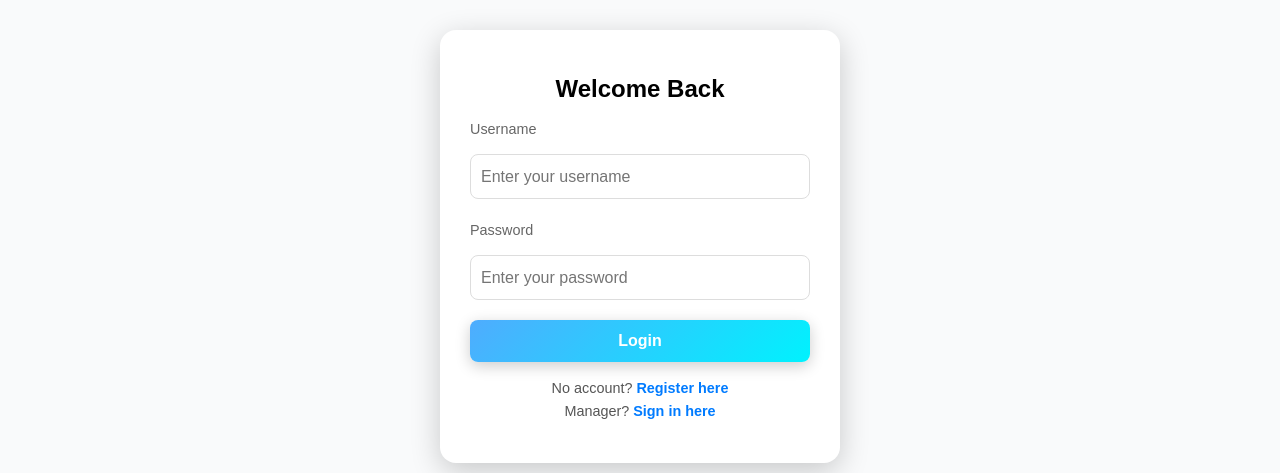
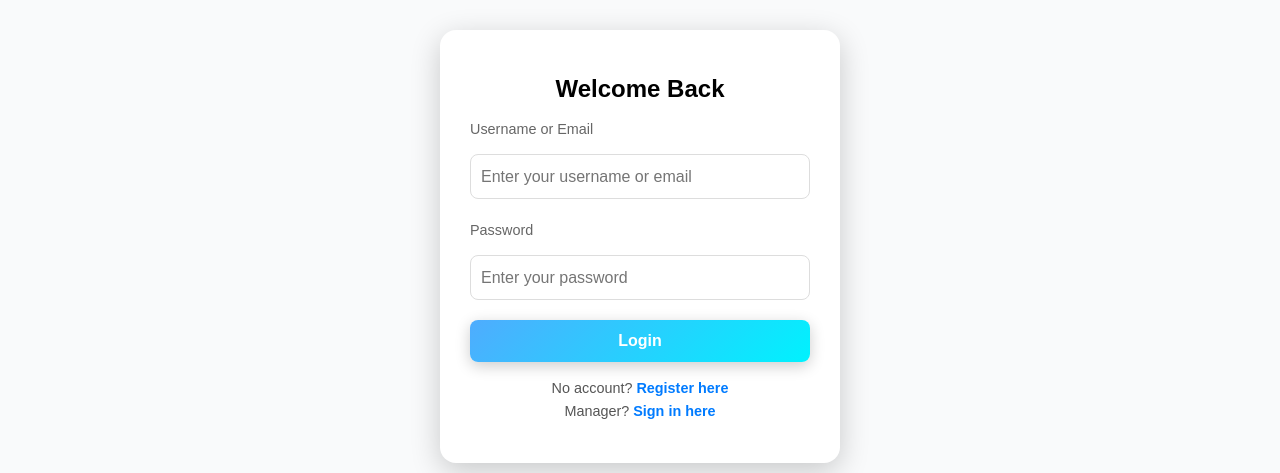
Before and after one commit to sadeheden/Pathmakers-web-app-, a React (Vite) app in the folder Site/client/: page /login in a window 1280 px wide. Shown: the part 148-621 px from the top of the page. Built offline with nearby package versions, Linux system fonts and the light colour scheme.

Commit message:
header fix

```diff
--- a/Site/client/src/components/Header.jsx
+++ b/Site/client/src/components/Header.jsx
@@ -48,9 +48,17 @@ const Header = () => {
     };
 
     // Call fetchUser once on mount
-    useEffect(() => {
+  // Listen for "userChanged" events (after login/register)
+useEffect(() => {
+    const handleUserChange = () => {
         fetchUser();
-    }, []);
+    };
+    window.addEventListener("userChanged", handleUserChange);
+    return () => {
+        window.removeEventListener("userChanged", handleUserChange);
+    };
+}, []);
+
 
     // Handle logout
     const handleLogout = async () => {
@@ -66,6 +74,7 @@ const Header = () => {
             if (!response.ok) throw new Error(`Logout failed: ${response.statusText}`);
             // Clean up
             localStorage.removeItem("authToken");
+            window.dispatchEvent(new Event("userChanged"));
             sessionStorage.removeItem("hasLoggedIn");
             localStorage.removeItem("currentStep");
             localStorage.removeItem("userResponses");
--- a/Site/client/src/pages/AuthForm.jsx
+++ b/Site/client/src/pages/AuthForm.jsx
@@ -6,11 +6,13 @@ const AuthForm = ({ isLogin, isManager }) => {
     const navigate = useNavigate();
     const [formData, setFormData] = useState(
         isLogin
-        ? { ...(isManager ? { password: "" } : { username: "", password: "" }) }
+            ? isManager
+                ? { password: "" }
+                : { identifier: "", password: "" } // use 'identifier' for username/email login
             : { username: "", email: "", password: "", confirmPassword: "", profileImage: null }
     );
     const [errors, setErrors] = useState({});
-    const [preview, setPreview] = useState(null); // For image preview
+    const [preview, setPreview] = useState(null);
 
     // Handle input changes
     const handleChange = (e) => {
@@ -18,10 +20,9 @@ const AuthForm = ({ isLogin, isManager }) => {
         setFormData((prevState) => ({ ...prevState, [id]: value }));
 
         if (errors[id]) {
-            setErrors((prev) => ({ ...prev, [id]: "" })); // ✅ Remove error message dynamically
+            setErrors((prev) => ({ ...prev, [id]: "" }));
         }
     };
-
 
     // Handle file input
     const handleFileChange = (e) => {
@@ -35,16 +36,15 @@ const AuthForm = ({ isLogin, isManager }) => {
         }
     };
 
+    // Validation (registration only)
     const validateForm = () => {
         if (isLogin) return {};
         const newErrors = {};
         if (!isManager && !formData.username.trim()) newErrors.username = "Username is required";
-
         if (!formData.email.trim() || !/\S+@\S+\.\S+/.test(formData.email)) newErrors.email = "Valid email is required";
         if (!formData.password || formData.password.length < 6) newErrors.password = "Password must be at least 6 characters";
         if (formData.password !== formData.confirmPassword) newErrors.confirmPassword = "Passwords do not match";
-
-        setErrors(newErrors); // ✅ Update errors state immediately
+        setErrors(newErrors);
         return newErrors;
     };
 
@@ -82,7 +82,6 @@ const AuthForm = ({ isLogin, isManager }) => {
                 if (imageResponse.ok && imageResult.url) {
                     profileImageUrl = imageResult.url;
                 } else {
-                console.warn("🚨 Cloudinary upload response:", imageResult);
                     setErrors({ submit: "⚠️ Profile image upload failed. Try again." });
                     return;
                 }
@@ -91,17 +90,27 @@ const AuthForm = ({ isLogin, isManager }) => {
             // Prepare request body
             let requestBody;
             if (isLogin) {
-            // Login: send only what's relevant
-            requestBody = isManager
-                ? { username: "manager", password: formData.password }
-                : { username: formData.username, password: formData.password };
+                if (isManager) {
+                    requestBody = { username: "manager", password: formData.password };
+                } else {
+                    // Use identifier field (username or email)
+                    const identifier = formData.identifier.trim();
+                    if (!identifier) {
+                        setErrors({ identifier: "Username or email is required" });
+                        return;
+                    }
+                    const isEmail = /\S+@\S+\.\S+/.test(identifier);
+                    requestBody = isEmail
+                        ? { email: identifier, password: formData.password }
+                        : { username: identifier, password: formData.password };
+                }
             } else {
                 // Register: send fields as expected by your backend
                 requestBody = {
                     username: formData.username,
                     email: formData.email,
                     password: formData.password,
-                profile_image: profileImageUrl // <-- must match backend
+                    profile_image: profileImageUrl
                 };
                 if (isManager) requestBody.role = "manager";
             }
@@ -120,17 +129,15 @@ const AuthForm = ({ isLogin, isManager }) => {
 
             if (response.ok && data.token) {
                 localStorage.setItem("authToken", data.token);
+                window.dispatchEvent(new Event("userChanged"));
                 navigate("/main");
             } else {
-            console.error("❌ Registration/Login failed:", data);
                 setErrors({ submit: data.error || data.message || "An error occurred. Try again." });
             }
         } catch (error) {
-        console.error("❌ Auth error:", error);
             setErrors({ submit: "An error occurred. Please try again." });
         }
     };
-
 
     return (
         <div className={`authContainer ${isLogin ? "login" : "signup"}`}>
@@ -138,13 +145,27 @@ const AuthForm = ({ isLogin, isManager }) => {
                 <h2 className="authTitle">
                     {isManager ? "Manager Sign In" : isLogin ? "Welcome Back" : "Create an Account"}
                 </h2>
-
-
                 {errors.submit && <p className="error">{errors.submit}</p>}
 
+                {/* Username or Email input for login */}
+                {isLogin && !isManager && (
+                    <div className="formGroup">
+                        <label htmlFor="identifier">Username or Email</label>
+                        <input
+                            type="text"
+                            id="identifier"
+                            placeholder="Enter your username or email"
+                            value={formData.identifier || ""}
+                            className={errors.identifier ? "inputError" : ""}
+                            onChange={handleChange}
+                            required
+                        />
+                        {errors.identifier && <p className="error">{errors.identifier}</p>}
+                    </div>
+                )}
 
-
-                {!isManager && (
+                {/* Username input for register */}
+                {!isLogin && !isManager && (
                     <div className="formGroup">
                         <label htmlFor="username">Username</label>
                         <input
@@ -160,33 +181,57 @@ const AuthForm = ({ isLogin, isManager }) => {
                     </div>
                 )}
 
-
+                {/* Email input for register */}
                 {!isLogin && (
-                    <>
                     <div className="formGroup">
                         <label htmlFor="email">Email</label>
-                            <input type="email" id="email" placeholder="Enter your email" value={formData.email} onChange={handleChange} required />
-                            {errors.email && <p className="error">{errors.email}   className={errors.email ? "inputError" : ""}</p>}
+                        <input
+                            type="email"
+                            id="email"
+                            placeholder="Enter your email"
+                            value={formData.email}
+                            onChange={handleChange}
+                            required
+                        />
+                        {errors.email && <p className="error">{errors.email}</p>}
                     </div>
+                )}
 
+                {/* Profile image input for register */}
+                {!isLogin && (
                     <div className="formGroup">
                         <label htmlFor="profileImage">Profile Picture (Optional)</label>
                         <input type="file" id="profileImage" accept="image/*" onChange={handleFileChange} />
                         {preview && <img src={preview} alt="Preview" className="previewImage" />}
                     </div>
-                    </>
                 )}
 
+                {/* Password */}
                 <div className="formGroup">
                     <label htmlFor="password">Password</label>
-                    <input type="password" id="password" placeholder="Enter your password" value={formData.password} onChange={handleChange} required />
+                    <input
+                        type="password"
+                        id="password"
+                        placeholder="Enter your password"
+                        value={formData.password}
+                        onChange={handleChange}
+                        required
+                    />
                     {errors.password && <p className="error">{errors.password}</p>}
                 </div>
 
+                {/* Confirm password for register */}
                 {!isLogin && (
                     <div className="formGroup">
                         <label htmlFor="confirmPassword">Confirm Password</label>
-                        <input type="password" id="confirmPassword" placeholder="Confirm your password" value={formData.confirmPassword} onChange={handleChange} required />
+                        <input
+                            type="password"
+                            id="confirmPassword"
+                            placeholder="Confirm your password"
+                            value={formData.confirmPassword}
+                            onChange={handleChange}
+                            required
+                        />
                         {errors.confirmPassword && <p className="error">{errors.confirmPassword}</p>}
                     </div>
                 )}
@@ -197,11 +242,8 @@ const AuthForm = ({ isLogin, isManager }) => {
                     <p className="switchAuth">
                         No account? <span onClick={() => navigate("/signup")} className="switchLink">Register here</span><br />
                         Manager? <span onClick={() => navigate("/managersignin")} className="switchLink">Sign in here</span>
-
                     </p>
-
                 )}
-
             </form>
         </div>
     );
```
Lines whose indentation alone changed are shown as unchanged.
